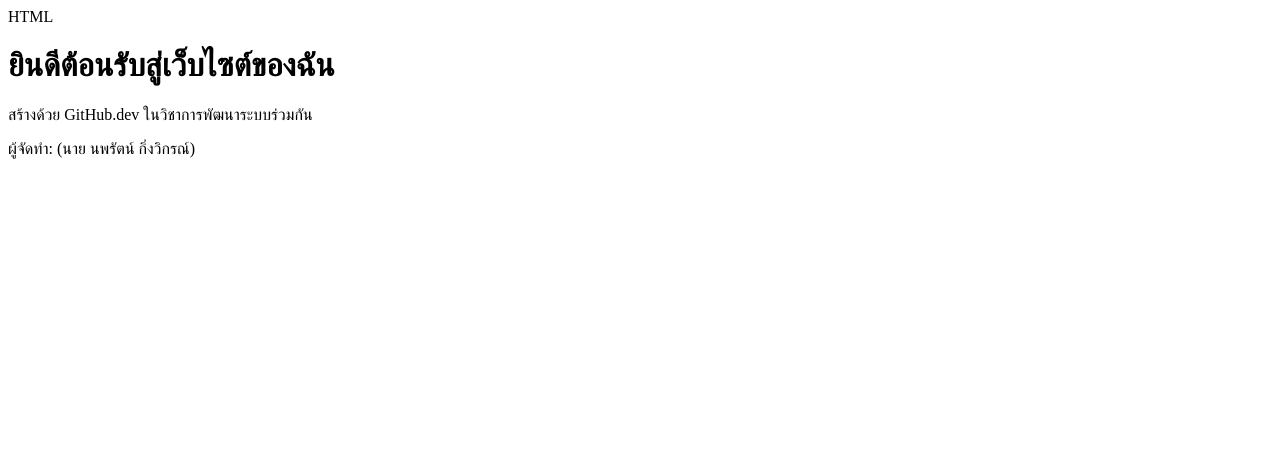
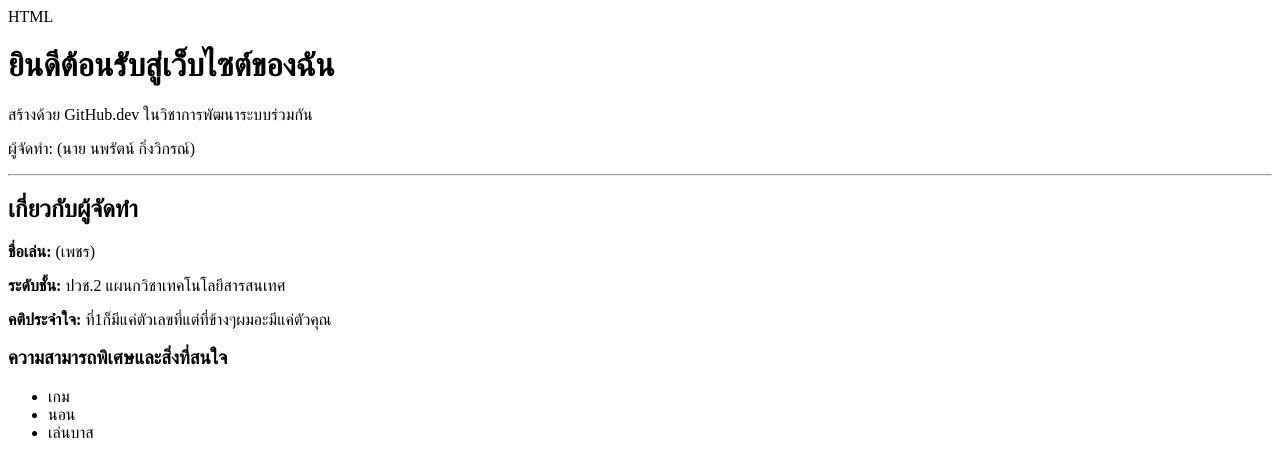
Before and after one commit to petch-w/my-first-repo, a plain HTML site: page index.html in a window 1280 px wide. Drawn offline with Linux system fonts and the light colour scheme.

Commit message:
อัปเดตข้อมูลในสาขา futuer pofile
Added additional information about the author and interests.

```diff
--- a/index.html
+++ b/index.html
@@ -9,5 +9,19 @@ HTML
     <h1>ยินดีต้อนรับสู่เว็บไซต์ของฉัน</h1>
     <p>สร้างด้วย GitHub.dev ในวิชาการพัฒนาระบบร่วมกัน</p>
     <p>ผู้จัดทำ: (นาย นพรัตน์ กิ่งวิกรณ์)</p>
+</p>
+    <hr>
+    <h2>เกี่ยวกับผู้จัดทำ</h2>
+    <p><strong>ชื่อเล่น:</strong> (เพชร)</p>
+    <p><strong>ระดับชั้น:</strong> ปวช.2 แผนกวิชาเทคโนโลยีสารสนเทศ</p>
+    <p><strong>คติประจำใจ:</strong> ที่1ก็มีแค่ตัวเลขที่แต่ที่ข้างๆผมอะมีแค่ตัวคุณ</p>
+
+
+    <h3>ความสามารถพิเศษและสิ่งที่สนใจ</h3>
+    <ul>
+        <li>เกม</li>
+        <li>นอน</li>
+        <li>เล่นบาส</li>
+    </ul>
 </body>
 </html>
```
